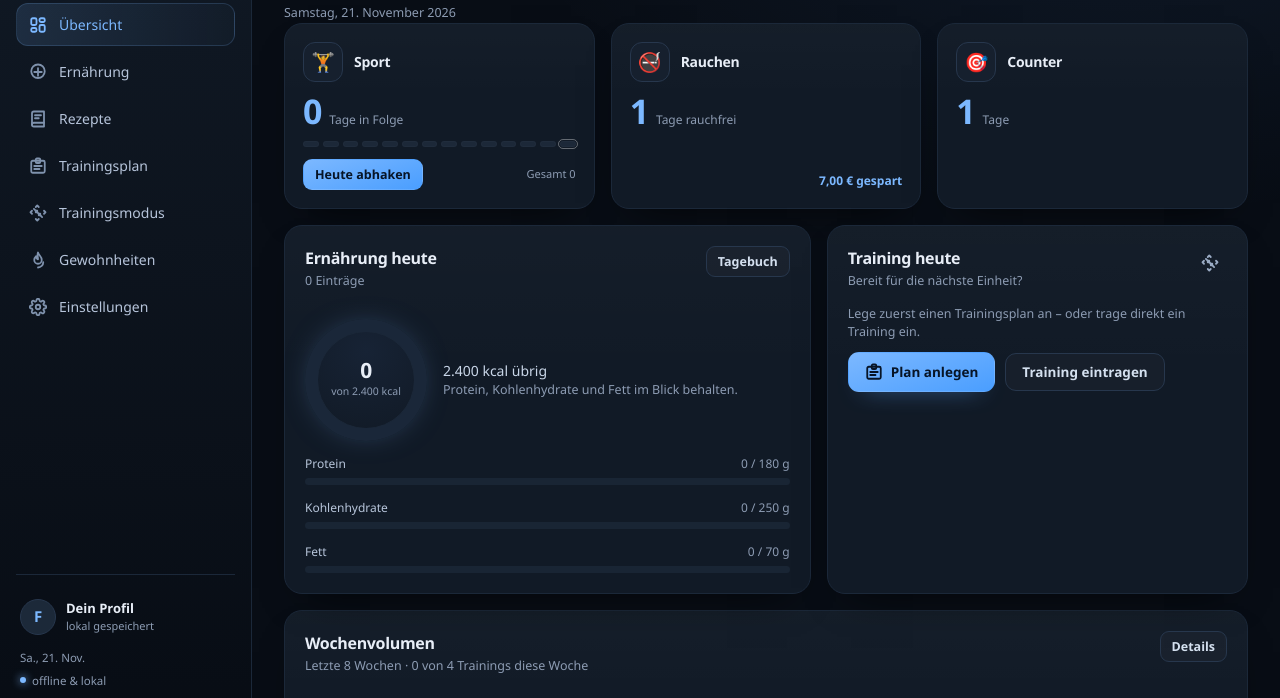
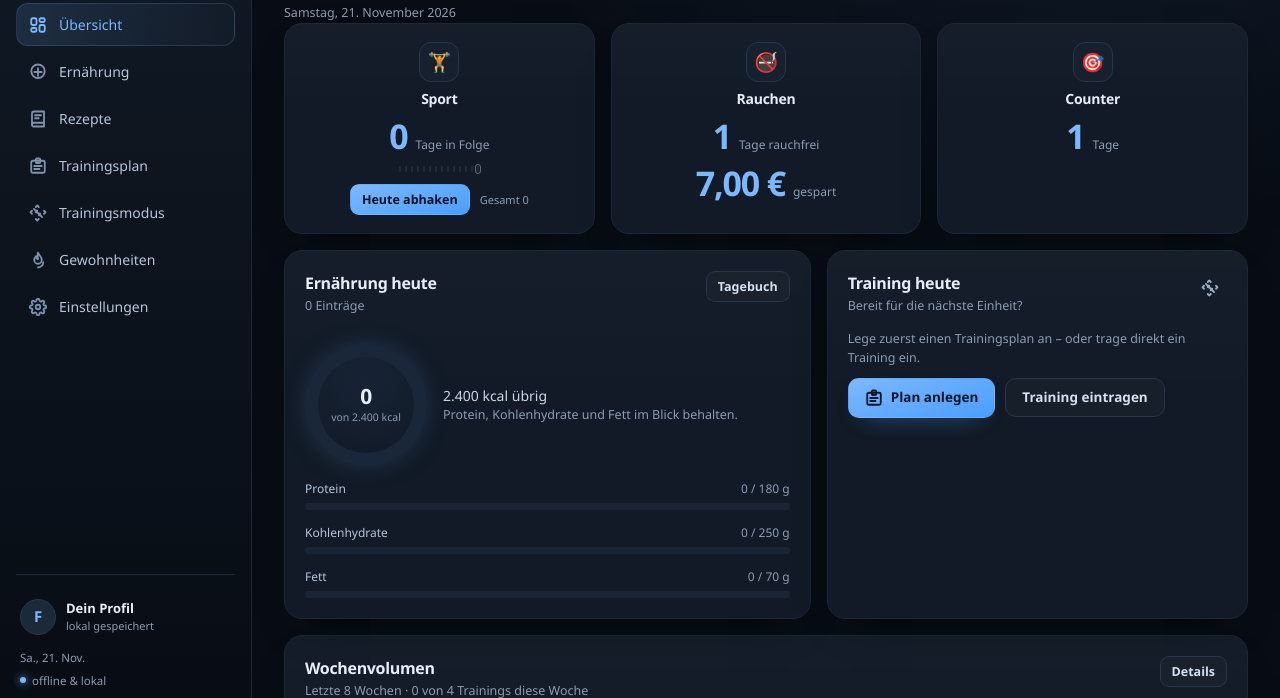
Before and after one commit to mwimmer1205-boop/Sport-Pro, a plain HTML site: page index.html in a window 1280 px wide. Shown: the part 93-791 px from the top of the page. Drawn offline with nearby package versions, Linux system fonts and the light colour scheme.

Commit message:
Add files via upload

```diff
--- a/js/dashboard.js
+++ b/js/dashboard.js
@@ -30,16 +30,16 @@ FIT.views.dashboard = (() => {
     if (isAuto) {
       const val = S.autoDays(c);
       const info = typeof S.savedMoney === 'function' ? S.savedMoney(c.key) : null;
-      const moneyLine = info ? (U.fmtNum(info.saved, 2) + ' € gespart') : '';
+      const moneyValue = info ? U.fmtNum(info.saved, 2) + ' €' : '';
       return '<article class="card counter-card" data-counter="' + c.key + '">' +
         '<div class="counter-head">' +
           '<span class="counter-emoji">' + U.esc(c.emoji || '🎯') + '</span>' +
           '<div class="counter-titles"><h3>' + U.esc(c.label) + '</h3></div>' +
         '</div>' +
         '<div class="counter-value-row"><span class="counter-value">' + U.fmtNum(val) + '</span><span class="counter-unit">' + (c.key === 'smoke' ? 'Tage rauchfrei' : 'Tage') + '</span></div>' +
+        (c.key === 'smoke' && moneyValue ? '<div class="counter-value-row counter-money-row"><span class="counter-value">' + U.esc(moneyValue) + '</span><span class="counter-unit">gespart</span></div>' : '') +
         '<div class="counter-foot">' +
           (c.startDate ? '' : '<button class="btn small primary" data-edit-counter="' + c.key + '">Startdatum</button>') +
-          '<span class="counter-meta">' + U.esc(moneyLine) + '</span>' +
         '</div>' +
       '</article>';
     }
--- a/styles.css
+++ b/styles.css
@@ -1339,6 +1339,15 @@ body.device-mobile[data-route="dashboard"] .dashboard-date {
   color: var(--muted);
 }
 
+.dashboard-counters .counter-card { align-items: center; text-align: center; }
+.dashboard-counters .counter-head { flex-direction: column; align-items: center; gap: 8px; }
+.dashboard-counters .counter-titles { text-align: center; }
+.dashboard-counters .counter-titles h3 { width: 100%; }
+.dashboard-counters .counter-value-row { justify-content: center; flex-wrap: wrap; }
+.dashboard-counters .counter-foot { justify-content: center; width: 100%; margin-top: auto; }
+.dashboard-counters .counter-meta { margin-left: 0; text-align: center; }
+.dashboard-counters .dots { justify-content: center; }
+
 body.device-mobile[data-route="dashboard"] .dashboard-counters {
   grid-template-columns: repeat(3, minmax(0, 1fr)) !important;
   gap: 8px;
```
